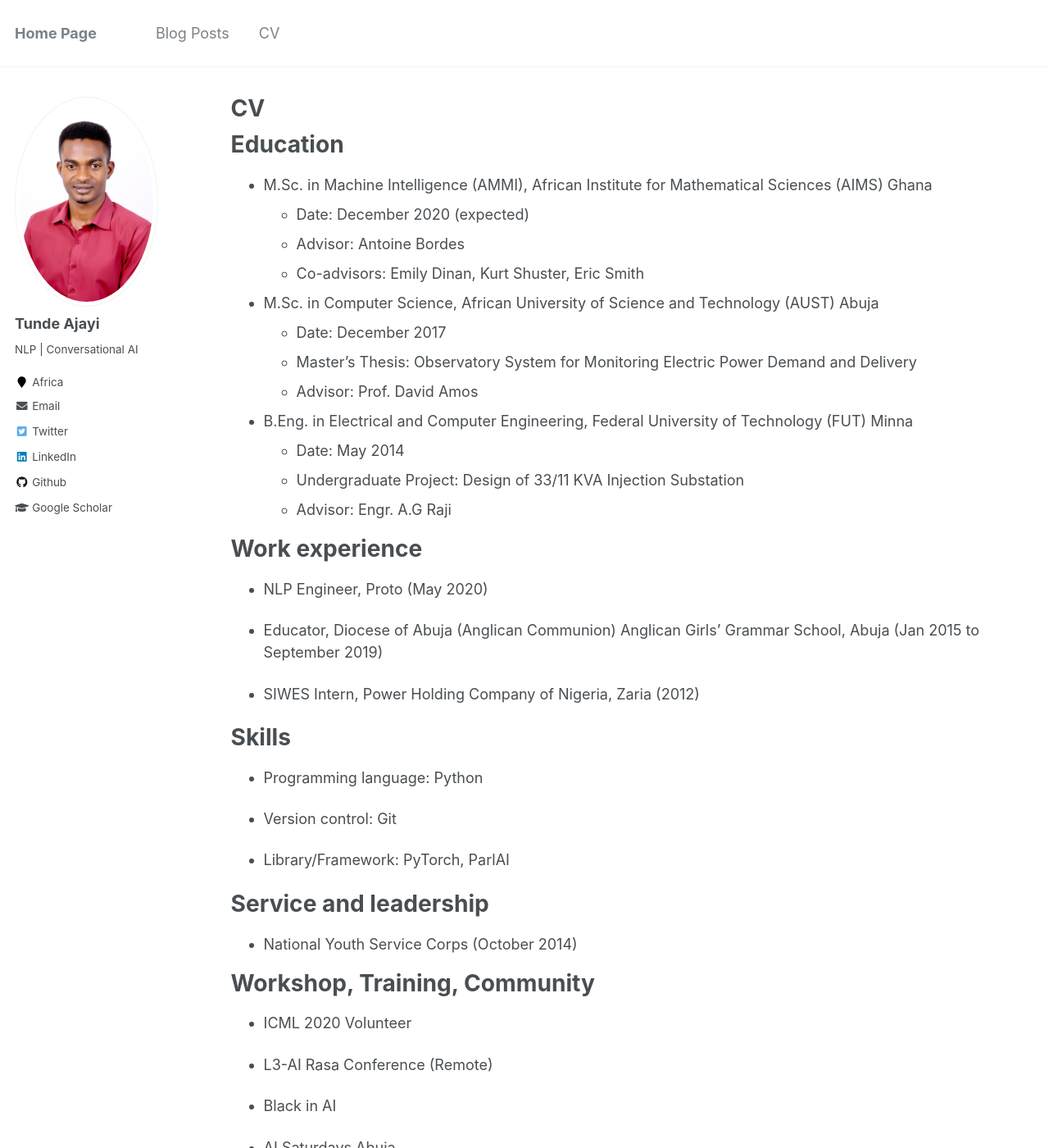
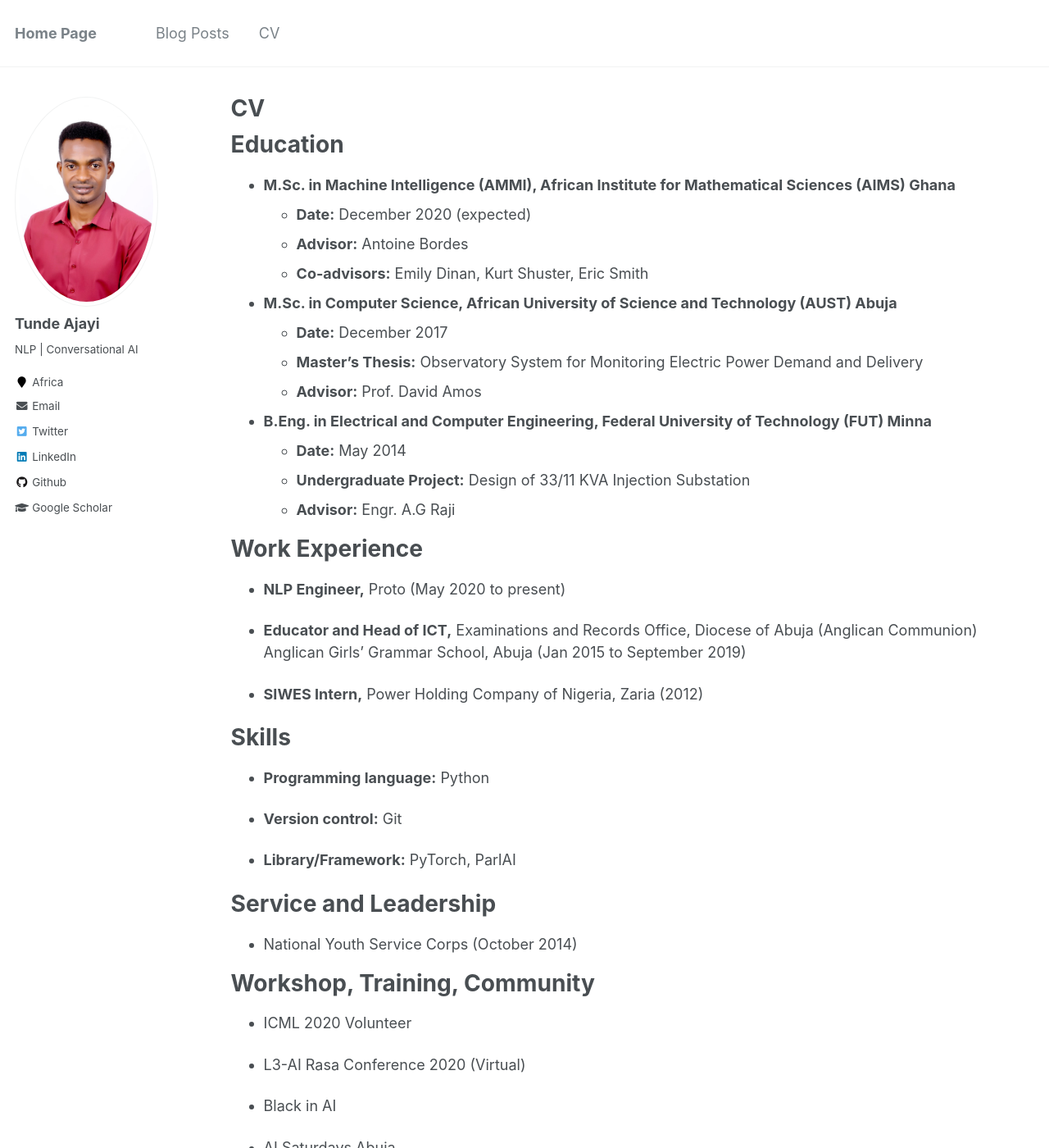
Before and after one commit to tundeajayi/tundeajayi.github.io, a Jekyll site: the page built from _pages/cv.md, in a window 1280 px wide and 1400 px high. Shown: the whole window at 82% size. Built offline with Jekyll 4.4.1, drawn with Linux system fonts in a browser that asks for light colours.

Commit message:
update cv

```diff
--- a/_pages/cv.md
+++ b/_pages/cv.md
@@ -9,38 +9,38 @@ redirect_from:
 
 {% include base_path %}
 
-Education
+**Education**
 ======
-* M.Sc. in Machine Intelligence (AMMI), African Institute for Mathematical Sciences (AIMS) Ghana
-  - Date: December 2020 (expected)
-  - Advisor: Antoine Bordes
-  - Co-advisors: Emily Dinan, Kurt Shuster, Eric Smith
+* **M.Sc. in Machine Intelligence (AMMI), African Institute for Mathematical Sciences (AIMS) Ghana**
+  - **Date:** December 2020 (expected)
+  - **Advisor:** Antoine Bordes
+  - **Co-advisors:** Emily Dinan, Kurt Shuster, Eric Smith
 
-* M.Sc. in Computer Science, African University of Science and Technology (AUST) Abuja
-  - Date: December 2017
-  - Master's Thesis: Observatory System for Monitoring Electric Power Demand and Delivery
-  - Advisor: Prof. David Amos
+* **M.Sc. in Computer Science, African University of Science and Technology (AUST) Abuja**
+  - **Date:** December 2017
+  - **Master's Thesis:** Observatory System for Monitoring Electric Power Demand and Delivery
+  - **Advisor:** Prof. David Amos
 
-* B.Eng. in Electrical and Computer Engineering, Federal University of Technology (FUT) Minna
-  - Date: May 2014
-  - Undergraduate Project: Design of 33/11 KVA Injection Substation
-  - Advisor: Engr. A.G Raji
+* **B.Eng. in Electrical and Computer Engineering, Federal University of Technology (FUT) Minna**
+  - **Date:** May 2014
+  - **Undergraduate Project:** Design of 33/11 KVA Injection Substation
+  - **Advisor:** Engr. A.G Raji
 
-Work experience
+**Work Experience**
 ======
-* NLP Engineer, Proto (May 2020)
+* **NLP Engineer,** Proto (May 2020 to present)
 
-* Educator, Diocese of Abuja (Anglican Communion) Anglican Girls' Grammar School, Abuja (Jan 2015 to September 2019)
+* **Educator and Head of ICT,** Examinations and Records Office, Diocese of Abuja (Anglican Communion) Anglican Girls' Grammar School, Abuja (Jan 2015 to September 2019)
 
-* SIWES Intern, Power Holding Company of Nigeria, Zaria (2012)
+* **SIWES Intern,** Power Holding Company of Nigeria, Zaria (2012)
 
-Skills
+**Skills**
 ======
-* Programming language: Python
+* **Programming language:** Python
 
-* Version control: Git
+* **Version control:** Git
 
-* Library/Framework: PyTorch, ParlAI
+* **Library/Framework:** PyTorch, ParlAI
 
 <!-- Publications
 ======
@@ -60,20 +60,20 @@ Teaching
     {% include archive-single-cv.html %}
   {% endfor %}</ul> -->
 
-Service and leadership
+**Service and Leadership**
 ======
 * National Youth Service Corps (October 2014)
 
-Workshop, Training, Community
+**Workshop, Training, Community**
 ======
 * ICML 2020 Volunteer
 
-* L3-AI Rasa Conference (Remote)
+* L3-AI Rasa Conference 2020 (Virtual)
 
 * Black in AI
 
 * AI Saturdays Abuja
 
-Languages
+**Language**
 ======
 * English, Hausa, Yoruba
```
